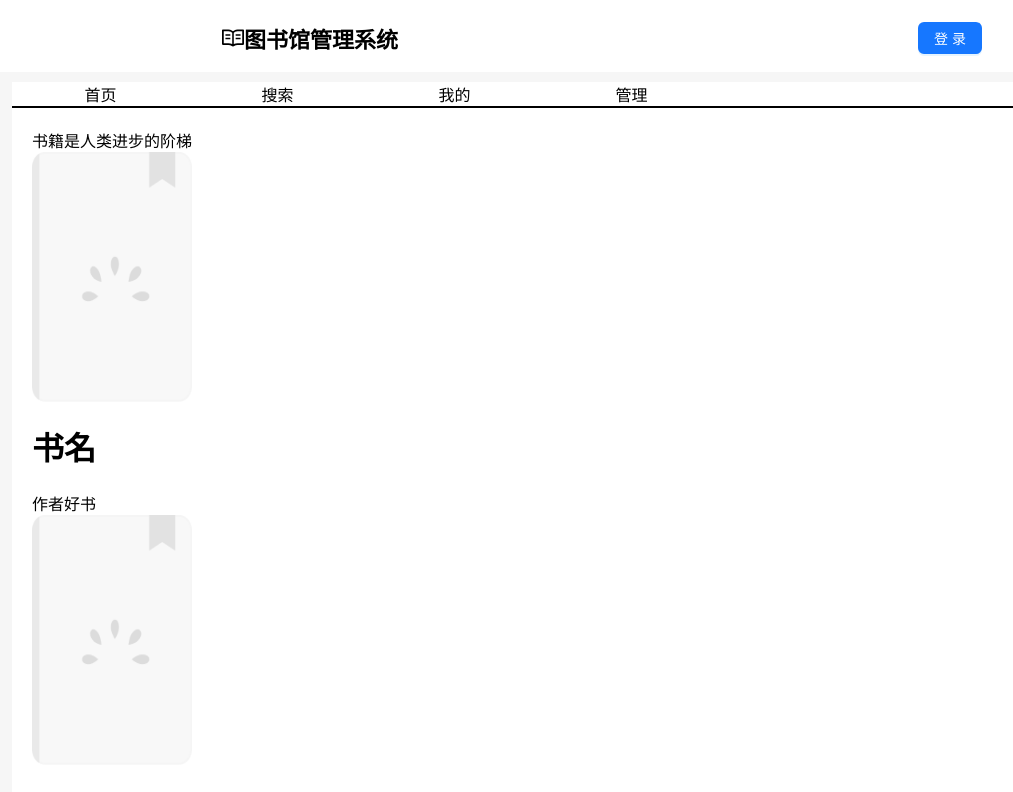
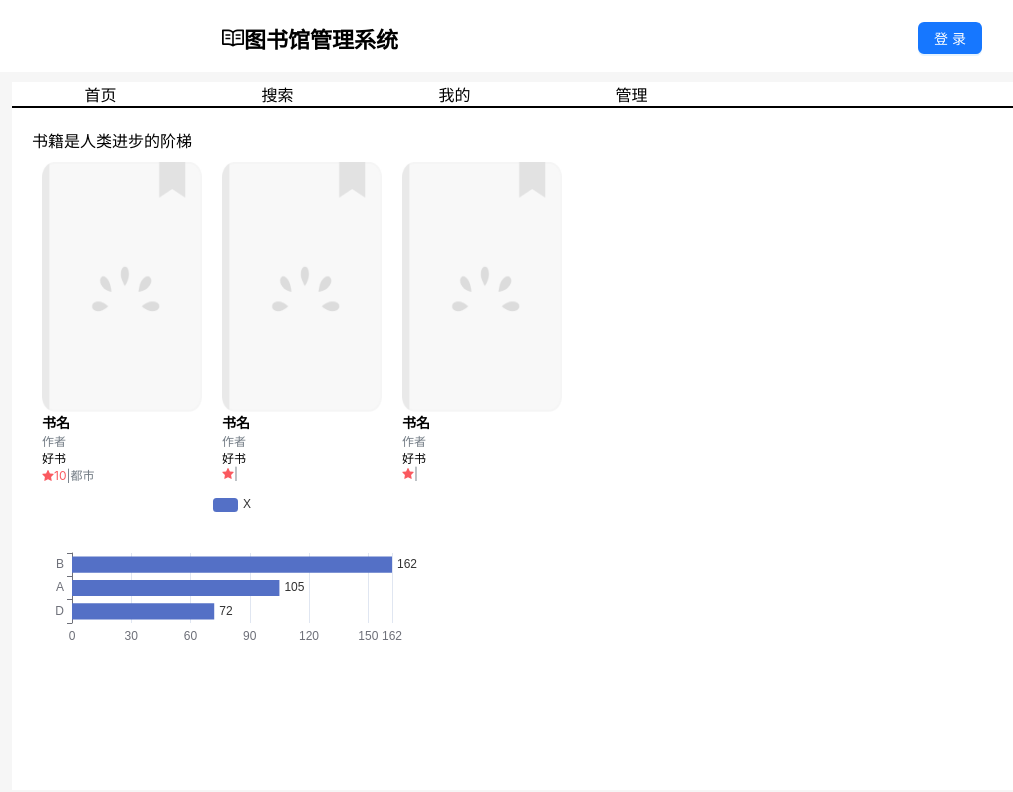
Before and after one commit to Willard27/library, a React (Create React App) app: page / in a window 1280 px wide. Shown: the top 792 px of the page, without its empty margins (38-1051 px from the left). Built offline with nearby package versions, Linux system fonts and the light colour scheme.

Commit message:
feat: 完善首页

```diff
--- a/craco.config.js
+++ b/craco.config.js
@@ -5,6 +5,24 @@ module.exports = {
     alias: {
       Components: path.resolve(__dirname, "src/components/"),
       Store: path.resolve(__dirname, "src/store"),
+      Assets: path.resolve(__dirname, "src/assets/"),
+    },
+    module: {
+      rules: [
+        {
+          test: /\.(png|jpe?g|gif)$/i,
+          use: [
+            {
+              loader: "url-loader",
+              options: {
+                limit: 8192, // 限制图片大小为8KB
+                outputPath: "assets/", // 输出目录
+                name: "[name].[hash:7].[ext]", // 输出文件名
+              },
+            },
+          ],
+        },
+      ],
     },
   },
 };
--- /dev/null
+++ b/src/components/book_block/index.css
@@ -0,0 +1,26 @@
+img {
+    display: block;
+    height: 250px;
+    width: 160px;
+}
+
+span {
+    display: block;
+}
+
+.h1 {
+    font-size: 14px;
+    font-weight: 700;
+}
+.p1 {
+    font-size: 12px;
+}
+.p2 {
+    color: #727b84;
+    font-size: 12px;
+}
+
+.rate {
+    display: inline;
+    color: #fa595f;
+}
--- /dev/null
+++ b/src/components/book_block/index.js
@@ -0,0 +1,23 @@
+import { StarFilled } from "@ant-design/icons";
+import conver_def from "../../assets/cover_def.png";
+import "./index.css";
+
+function BookBlock(params) {
+  const info = params.info;
+  return (
+    <div className="book_block_wrap">
+      <img src={conver_def} alt="fail to load"></img>
+      <span className="h1">{info.name}</span>
+      <span className="p2">{info.author}</span>
+      <span className="p1">{info.brief_intro}</span>
+      <span className="p2">
+        <div className="rate">
+          <StarFilled />
+          {info.rate}
+        </div>
+        |{info.tag}
+      </span>
+    </div>
+  );
+}
+export default BookBlock;
--- a/src/components/one_book.js
+++ /dev/null
@@ -1,15 +0,0 @@
-import { Image } from "antd";
-import conver_def from "../assets/cover_def.png";
-
-function OneBook(params) {
-  const info = params.info;
-  return (
-    <div className="one_book_wrap">
-      <Image height={250} width={160} src={conver_def} />
-      <h1>{info.name}</h1>
-      <span>{info.author}</span>
-      <span>{info.brief_intro}</span>
-    </div>
-  );
-}
-export default OneBook;
--- a/src/pages/home/index.css
+++ b/src/pages/home/index.css
@@ -0,0 +1,7 @@
+.recommend_wrap {
+    display: flex;
+}
+
+.book_block_wrap {
+    margin: 10px;
+}
--- a/src/pages/home/index.js
+++ b/src/pages/home/index.js
@@ -1,5 +1,6 @@
-import OneBook from "Components/one_book";
 import Rank from "./components/rank";
+import BookBlock from "Components/book_block";
+import "./index.css";
 
 function Home(params) {
   const top_book = [
@@ -9,6 +10,8 @@ function Home(params) {
       name: "书名",
       author: "作者",
       brief_intro: "好书",
+      rate: 10.0,
+      tag: "都市",
     },
     {
       id: 2,
@@ -31,7 +34,7 @@ function Home(params) {
       书籍是人类进步的阶梯
       <div className="recommend_wrap">
         {top_book.map((book) => (
-          <OneBook key={book.id} info={book} />
+          <BookBlock key={book.id} info={book} />
         ))}
       </div>
       <Rank />
```
Also changed, not shown: src/components/book_piece/index.js (added).
